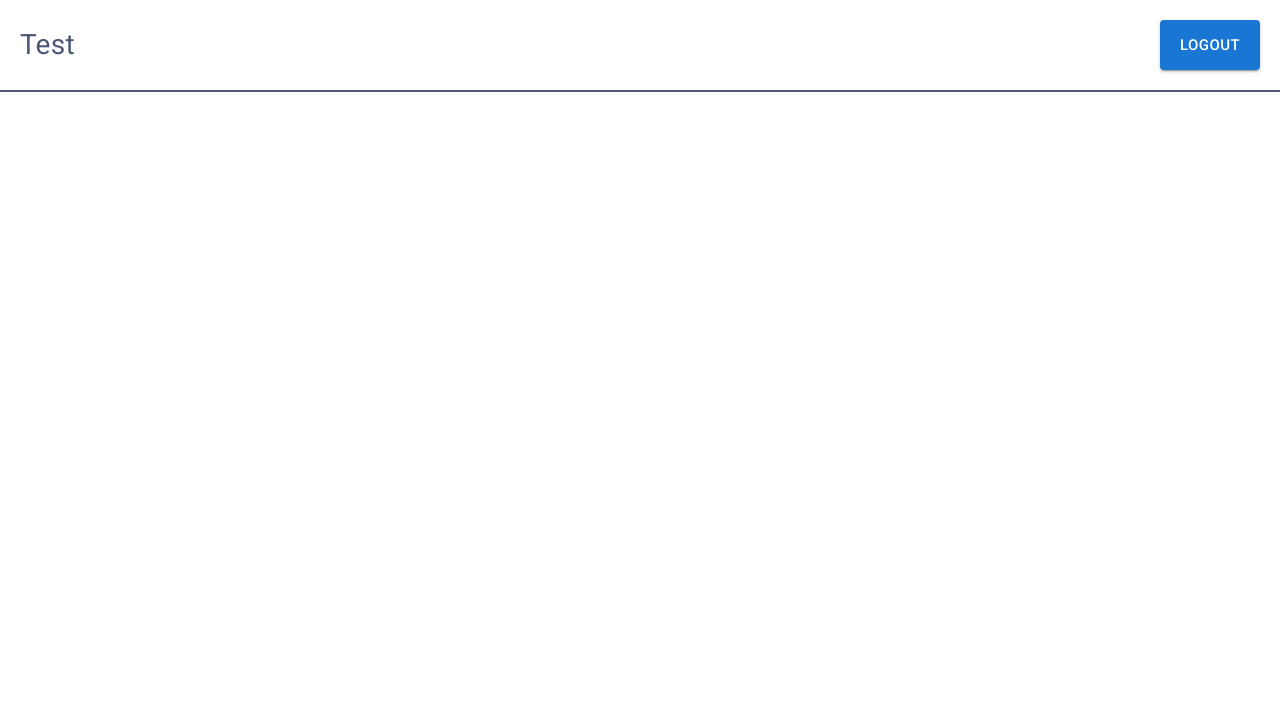
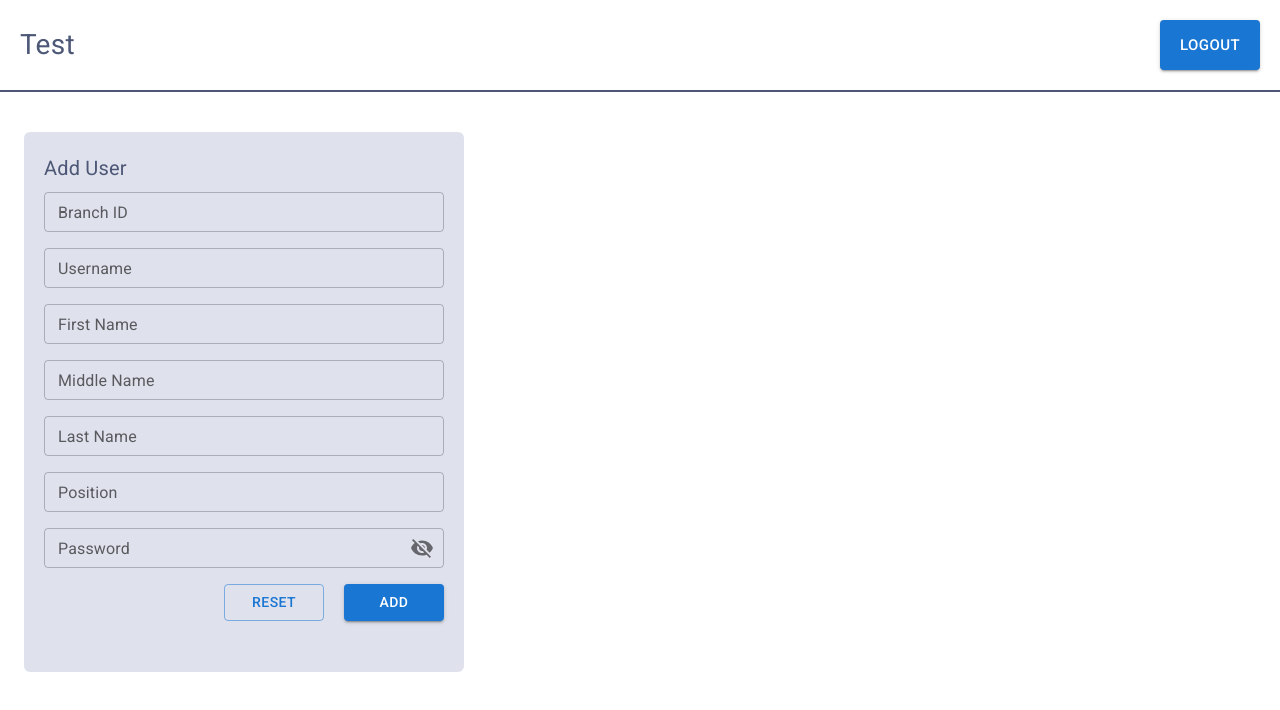
Before and after one commit to kjuntado/basic-app, a React (Create React App) app: page /dashboard in a window 1280 px wide. Shown: the top 710 px of the page. Built offline with nearby package versions, Linux system fonts and the light colour scheme.

Commit message:
Add fields in add card + add db redux

```diff
--- a/src/redux/rootReducer.ts
+++ b/src/redux/rootReducer.ts
@@ -1,5 +1,6 @@
 import { combineReducers } from "redux";
 
 import { loginReducer } from "./views/login/reducers";
+import { dashboardReducer } from "./views/dashboard/reducers";
 
-export const rootReducer = combineReducers({ login: loginReducer });
+export const rootReducer = combineReducers({ login: loginReducer, db: dashboardReducer });
--- /dev/null
+++ b/src/redux/views/dashboard/actions.ts
@@ -0,0 +1,12 @@
+import { TUser } from "../../../views/login/types";
+import { LocalActions, TDashboardActionTypes } from "./types";
+
+export const addUser = (payload: TUser): TDashboardActionTypes => ({
+    type: LocalActions.ADD_NEW_USER,
+    payload
+});
+
+export const removeUser = (payload: string): TDashboardActionTypes => ({
+    type: LocalActions.REMOVE_USER,
+    payload
+});
--- /dev/null
+++ b/src/redux/views/dashboard/reducers.ts
@@ -0,0 +1,20 @@
+import { LocalActions, TDashboardActionTypes, TDashboardState } from "./types";
+
+import { users } from "../../../views/login/utils/testData"
+
+const initialState: TDashboardState = {
+    users: [...users],
+};
+
+export function dashboardReducer (state = initialState, actions: TDashboardActionTypes): TDashboardState {
+    switch (actions.type) {
+        case LocalActions.ADD_NEW_USER:
+            return { ...state, users: [...state.users, actions.payload] };
+        case LocalActions.REMOVE_USER: {
+            const newUsers = state.users.filter((user) => user.userName === actions.payload);
+            return { ...state, users: newUsers };
+        };
+        default:
+            return state;
+    }
+}
--- /dev/null
+++ b/src/redux/views/dashboard/types.ts
@@ -0,0 +1,22 @@
+import { TUser } from "../../../views/login/types";
+
+export enum LocalActions {
+    ADD_NEW_USER = 'SET_NEW_USER',
+    REMOVE_USER = 'REMOVE_USER'
+};
+
+export interface TAddUser {
+    type: LocalActions.ADD_NEW_USER,
+    payload: TUser
+};
+
+export interface TRemoveUser {
+    type: LocalActions.REMOVE_USER,
+    payload: string
+};
+
+export type TDashboardActionTypes = TAddUser | TRemoveUser;
+
+export interface TDashboardState {
+    users: TUser[];
+};
--- a/src/redux/views/login/constants.ts
+++ b/src/redux/views/login/constants.ts
@@ -7,3 +7,13 @@ export const EmptyUser = {
     lastName: "",
     position: ""
 };
+
+export const EmptyFormData = {
+    branchId: "",
+    userName: "",
+    password: "",
+    firstName: "",
+    middleName: "",
+    lastName: "",
+    position: ""
+};
--- /dev/null
+++ b/src/views/dashboard/Dashboard.styles.ts
@@ -0,0 +1,9 @@
+import { styled } from "@mui/material";
+
+export const DetailsContainer = styled('div')`
+    width: 100vw;
+    height: calc(100vh - 50px);
+    display: flex;
+    flex-direction: row;
+    margin: 40px 24px;
+`;
--- a/src/views/dashboard/Dashboard.tsx
+++ b/src/views/dashboard/Dashboard.tsx
@@ -1,9 +1,14 @@
 import { NavBar } from "./components/NavBar/NavBar";
+import { AddUserCard } from "./components/AddUserCard/AddUserCard";
+import { DetailsContainer } from "./Dashboard.styles";
 
 const Dashboard = () => {
     return (
         <div>
             <NavBar />
+            <DetailsContainer>
+                <AddUserCard />
+            </DetailsContainer>
         </div>
     );
 };
--- /dev/null
+++ b/src/views/dashboard/components/AddUserCard/AddUserCard.styles.ts
@@ -0,0 +1,28 @@
+import { Button, styled, Typography } from "@mui/material";
+
+export const FormContainer = styled('div')`
+    height: 500px;
+    width: 400px;
+    display: flex;
+    flex-direction: column;
+    background-color: #dfe1ec;
+    border-radius: 6px;
+    padding: 20px;
+`;
+
+export const Label = styled(Typography)`
+    font-size: 20px;
+    color: #4d5776;
+    line-height: 32px;
+`;
+
+export const ButtonContainers = styled('div')`
+    display: flex;
+    flex-direction: row;
+    justify-content: flex-end;
+
+    > button {
+        width: 100px;
+        margin-left: 20px;
+    }
+`;
--- /dev/null
+++ b/src/views/dashboard/components/AddUserCard/AddUserCard.tsx
@@ -0,0 +1,124 @@
+import { ChangeEvent, MouseEvent, useState } from "react";
+import {
+    Button,
+    FormControl,
+    IconButton,
+    InputAdornment,
+    InputLabel,
+    OutlinedInput
+} from "@mui/material";
+import { Visibility, VisibilityOff } from "@mui/icons-material";
+import { useDispatch } from "react-redux";
+
+import { TUser } from "../../../login/types";
+import { addUser } from "../../../../redux/views/dashboard/actions";
+import { EmptyFormData } from "../../../../redux/views/login/constants";
+import { ButtonContainers, FormContainer, Label } from "./AddUserCard.styles";
+
+export const AddUserCard = () => {
+    const dispatch = useDispatch();
+    // Local States
+    const [values, setValues] = useState<Record<string, unknown>>(EmptyFormData);
+    const [showPassword, setShowPassword] = useState<boolean>(false);
+
+    // Event Handlers
+    const handleChange = (type: string) => (event: ChangeEvent<HTMLInputElement>) => {
+        setValues((oldState) => ({ ...oldState, [type]: event.target.value }));
+    };
+
+    const handleClickShowPassword = () => setShowPassword(!showPassword);
+
+    const handleMouseDownPassword = (event: MouseEvent<HTMLButtonElement>) => {
+        event.preventDefault();
+    };
+
+    const handleAddForm = () => {
+        const newUser = values as unknown as TUser;
+        dispatch(addUser(newUser));
+    };
+
+    const handleResetForm = () => {
+        setValues(EmptyFormData);
+    };
+
+    // Render functions
+    const renderTextField = (label: string, id: string) => {
+        const { [id]: value } = values;
+        return (
+            <FormControl sx={{ mt: 1, mb: 1 }} variant="outlined">
+                <InputLabel htmlFor={`${id}-create-input`} size="small">
+                    {label}
+                </InputLabel>
+                <OutlinedInput
+                    id={`${id}-create-input`}
+                    type="text"
+                    value={value}
+                    onChange={handleChange(id)}
+                    label={label}
+                    size="small"
+                />
+            </FormControl>
+        );
+    };
+
+    const renderPassword = () => {
+        return (
+            <FormControl sx={{ mt: 1, mb: 2 }} variant="outlined" size="small">
+                <InputLabel htmlFor="pw-create-input">
+                    Password
+                </InputLabel>
+                <OutlinedInput
+                    id="pw-create-input"
+                    type={showPassword ? 'text' : 'password'}
+                    value={values.password}
+                    onChange={handleChange('password')}
+                    endAdornment={
+                    <InputAdornment position="end">
+                        <IconButton
+                            aria-label="toggle password visibility"
+                            onClick={handleClickShowPassword}
+                            onMouseDown={handleMouseDownPassword}
+                            edge="end"
+                        >
+                            {showPassword ? <Visibility /> : <VisibilityOff />}
+                        </IconButton>
+                    </InputAdornment>
+                    }
+                    label="Password"
+                    size="small"
+                />
+            </FormControl>
+        );
+    };
+
+    return (
+        <FormContainer>
+            <Label>Add User</Label>
+            {renderTextField('Branch ID', 'branchId')}
+            {renderTextField('Username', 'userName')}
+            {renderTextField('First Name', 'firstName')}
+            {renderTextField('Middle Name', 'middleName')}
+            {renderTextField('Last Name', 'lastName')}
+            {renderTextField('Position', 'position')}
+            {renderPassword()}
+            <ButtonContainers>
+                <Button
+                    variant="outlined"
+                    color="primary"
+                    size="medium"
+                    onClick={handleResetForm}
+                >
+                    Reset
+                </Button>
+                <Button
+                    variant="contained"
+                    color="primary"
+                    size="medium"
+                    onClick={handleAddForm}
+                >
+                    Add
+                </Button>
+            </ButtonContainers>
+        </FormContainer>
+    );
+};
```
